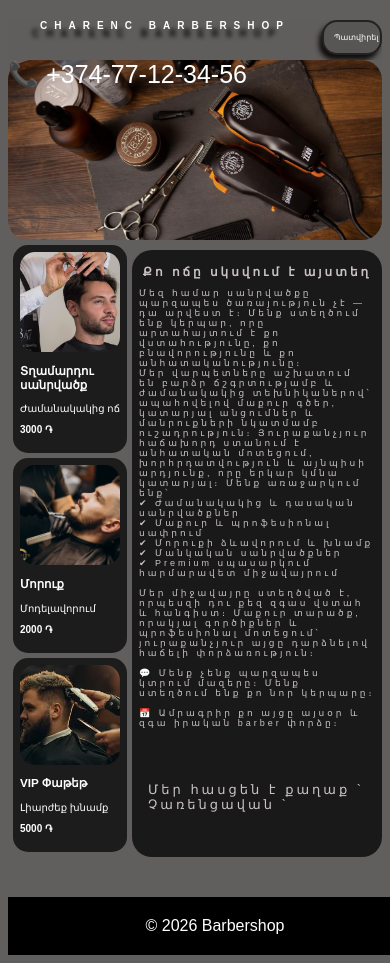
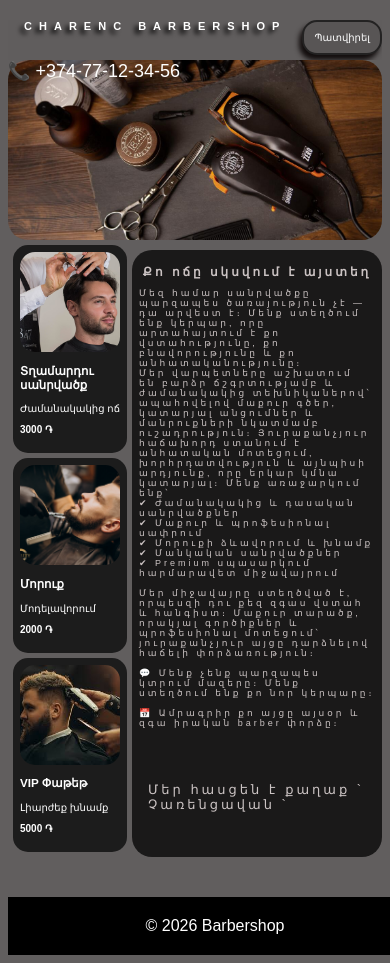
Before and after one commit to 300226kar-cmd/barbershop, a website: page public/index.html in a window 390 px wide. Shown: the top 963 px of the page. Drawn offline with Linux system fonts and the light colour scheme.

Commit message:
Update tun.css

```diff
--- a/public/tun.css
+++ b/public/tun.css
@@ -311,18 +311,18 @@ font-size: 25px;
 .hero{
     width: 100%;
     height:180px ;
-    font-size: 25px;
+    font-size: 18px;
   }
   header{
-   font-size: 10px;
+   font-size: 11px;
     margin-top: 20px;
     padding: 0px;
+    text-shadow: -4px 4px 4px black;
   }
 
  button{
   height: 35px;
-  width: 60px;
-  font-size: 8px;
+  font-size: 10px;
 
 
  }
```
